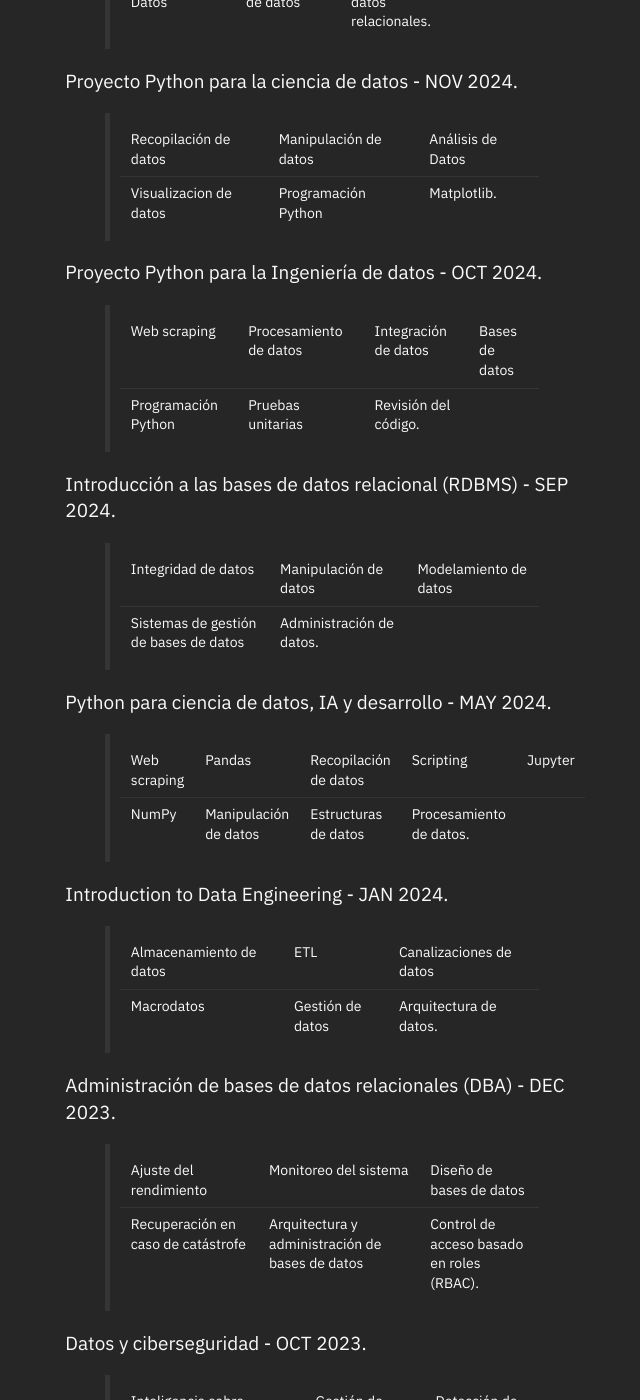
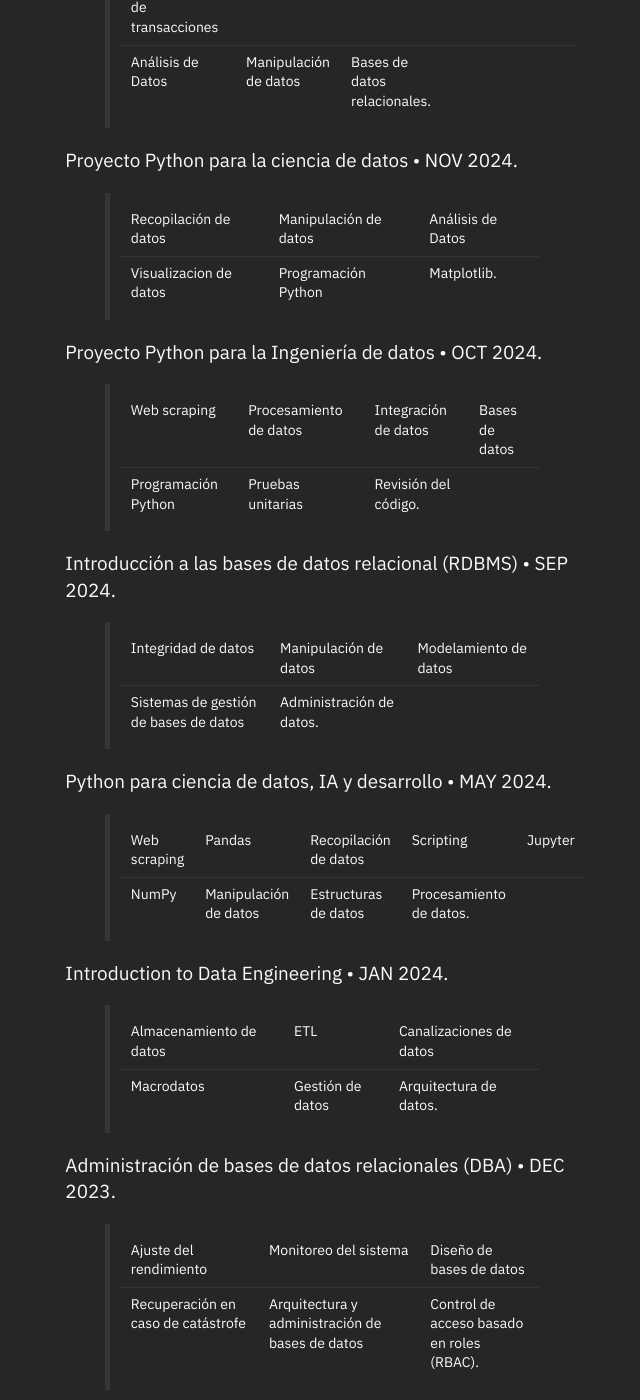
Before and after one commit to batistayureiba/batistayureiba.github.io, a Jekyll site: the page built from _posts/2025-05-24-about.md, in a window 1280 px wide and 1400 px high, scrolled down 1800 px. Shown: the whole window, without its empty margins (313-953 px from the left). Built offline with Jekyll 4.4.1, drawn with Linux system fonts in a browser that asks for light colours; some of the changed text lies outside the part shown.

Commit message:
Update 2025-05-24-about.md

```diff
--- a/_posts/2025-05-24-about.md
+++ b/_posts/2025-05-24-about.md
@@ -27,7 +31,7 @@ A lo largo de mi trayectoria he tenido la oportunidad de trabajar con diferentes
 #### JL Sistemas, C.A.
 ### Formación
 
-Introducción práctica a los comandos Linux y Shell Scripting - MAY 2025.
+Introducción práctica a los comandos Linux y Shell Scripting • MAY 2025.
 > Script de Shell | Administración de Linux | OS Administración de procesos
 > Gestión de archivos | Protocolos de red | Instalación del software | Automatización.
 
@@ -35,41 +39,41 @@ Bases de datos y SQL para la ciencia de los datos con Python - DEC 2024.
 > Procesamiento de transacciones | SQL | Pandas | Numpy | Jupyter
 > Análisis de Datos | Manipulación de datos | Bases de datos relacionales.
 
-Proyecto Python para la ciencia de datos - NOV 2024.
+Proyecto Python para la ciencia de datos • NOV 2024.
 > Recopilación de datos | Manipulación de datos | Análisis de Datos
 > Visualizacion de datos | Programación Python | Matplotlib.
 
-Proyecto Python para la Ingeniería de datos - OCT 2024.
+Proyecto Python para la Ingeniería de datos • OCT 2024.
 > Web scraping | Procesamiento de datos | Integración de datos | Bases de datos
 > Programación Python | Pruebas unitarias | Revisión del código.
 
-Introducción a las bases de datos relacional (RDBMS) - SEP 2024.
+Introducción a las bases de datos relacional (RDBMS) • SEP 2024.
 > Integridad de datos | Manipulación de datos | Modelamiento de datos
 > Sistemas de gestión de bases de datos | Administración de datos.
 
-Python para ciencia de datos, IA y desarrollo - MAY 2024.
+Python para ciencia de datos, IA y desarrollo • MAY 2024.
 > Web scraping | Pandas | Recopilación de datos | Scripting | Jupyter
 > NumPy |Manipulación de datos | Estructuras de datos | Procesamiento de datos.
 
-Introduction to Data Engineering - JAN 2024.
+Introduction to Data Engineering • JAN 2024.
 > Almacenamiento de datos | ETL | Canalizaciones de datos
 > Macrodatos | Gestión de datos | Arquitectura de datos.
 
-Administración de bases de datos relacionales (DBA) - DEC 2023.
+Administración de bases de datos relacionales (DBA) • DEC 2023.
 > Ajuste del rendimiento | Monitoreo del sistema | Diseño de bases de datos
 > Recuperación en caso de catástrofe | Arquitectura y administración de bases de datos | Control de acceso basado en roles (RBAC).
 
-Datos y ciberseguridad - OCT 2023.
+Datos y ciberseguridad • OCT 2023.
 > Inteligencia sobre amenazas cibernéticas | Gestión de incidentes | Detección de anomalías
 > Gestión de eventos e información de seguridad (SIEM) | Ataques cibernéticos.
 
-Integilencia de Negocios e Indicadores de Gestión - FEB 2018.
+Integilencia de Negocios e Indicadores de Gestión • FEB 2018.
 > Inteligencia sobre amenazas cibernéticas | Gestión de incidentes | Detección de anomalías
 
-Ingenieria en Informática - FEB 2013.
+Ingenieria en Informática • FEB 2013.
 > Inteligencia sobre amenazas cibernéticas | Gestión de incidentes | Detección de anomalías
 
-Técnico Superior Informática - FEB 2011.
+Técnico Superior Informática • FEB 2011.
 > Inteligencia sobre amenazas cibernéticas | Gestión de incidentes | Detección de anomalías
 
 
```
Also changed, not shown: other parts of _posts/2025-05-24-about.md (+5 -1 lines).
